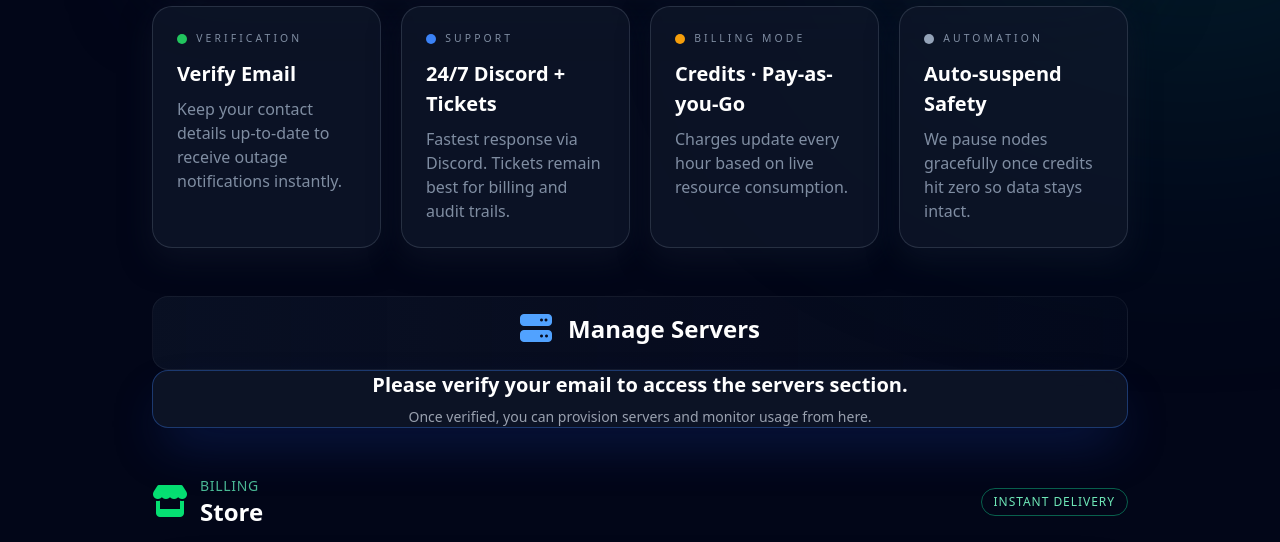
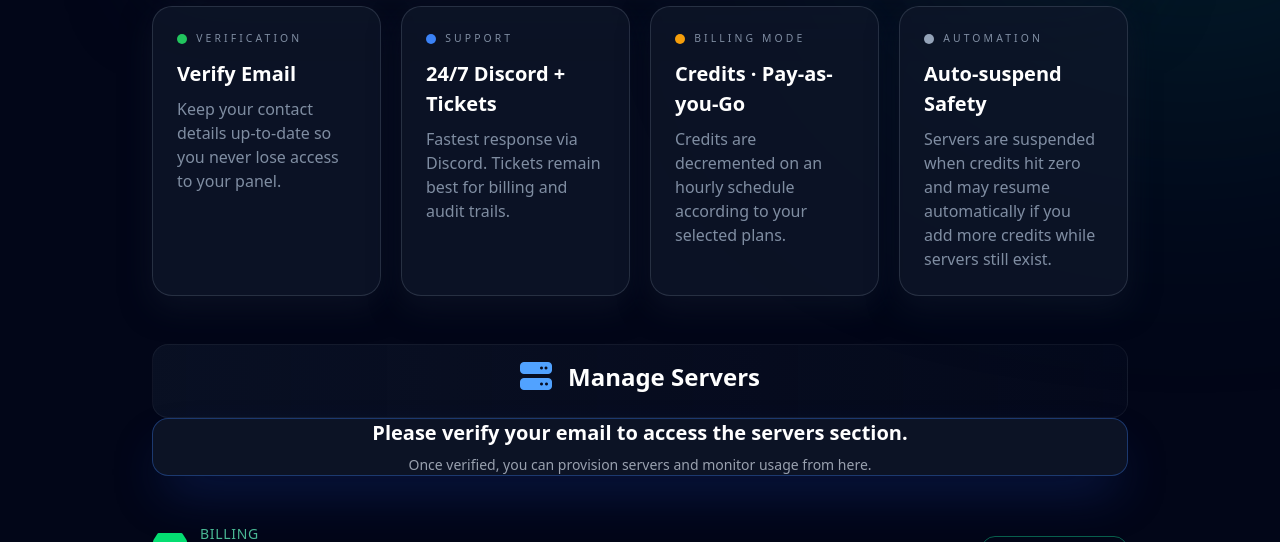
Before and after one commit to Lunes-Hosting/controlpanel, a Python web app: template templates/account.html in a window 1280 px wide. Shown: the part 959-1501 px from the top of the page. Run offline with Jinja, Linux system fonts and the light colour scheme; the template is opened without the code that fills it, so the values that code supplies are empty; some web fonts are replaced.

Commit message:
Update account.html

```diff
--- a/templates/account.html
+++ b/templates/account.html
@@ -199,7 +199,7 @@
                             All Good
                         {% endif %}
                     </h3>
-                    <p>Keep your contact details up-to-date to receive outage notifications instantly.</p>
+                    <p>Keep your contact details up-to-date so you never lose access to your panel.</p>
                 </article>
                 <article class="insight-card">
                     <header>
@@ -215,7 +215,7 @@
                         <p>Billing Mode</p>
                     </header>
                     <h3>Credits · Pay-as-you-Go</h3>
-                    <p>Charges update every hour based on live resource consumption.</p>
+                    <p>Credits are decremented on an hourly schedule according to your selected plans.</p>
                 </article>
                 <article class="insight-card">
                     <header>
@@ -223,7 +223,7 @@
                         <p>Automation</p>
                     </header>
                     <h3>Auto-suspend Safety</h3>
-                    <p>We pause nodes gracefully once credits hit zero so data stays intact.</p>
+                    <p>Servers are suspended when credits hit zero and may resume automatically if you add more credits while servers still exist.</p>
                 </article>
             </section>
 
```
